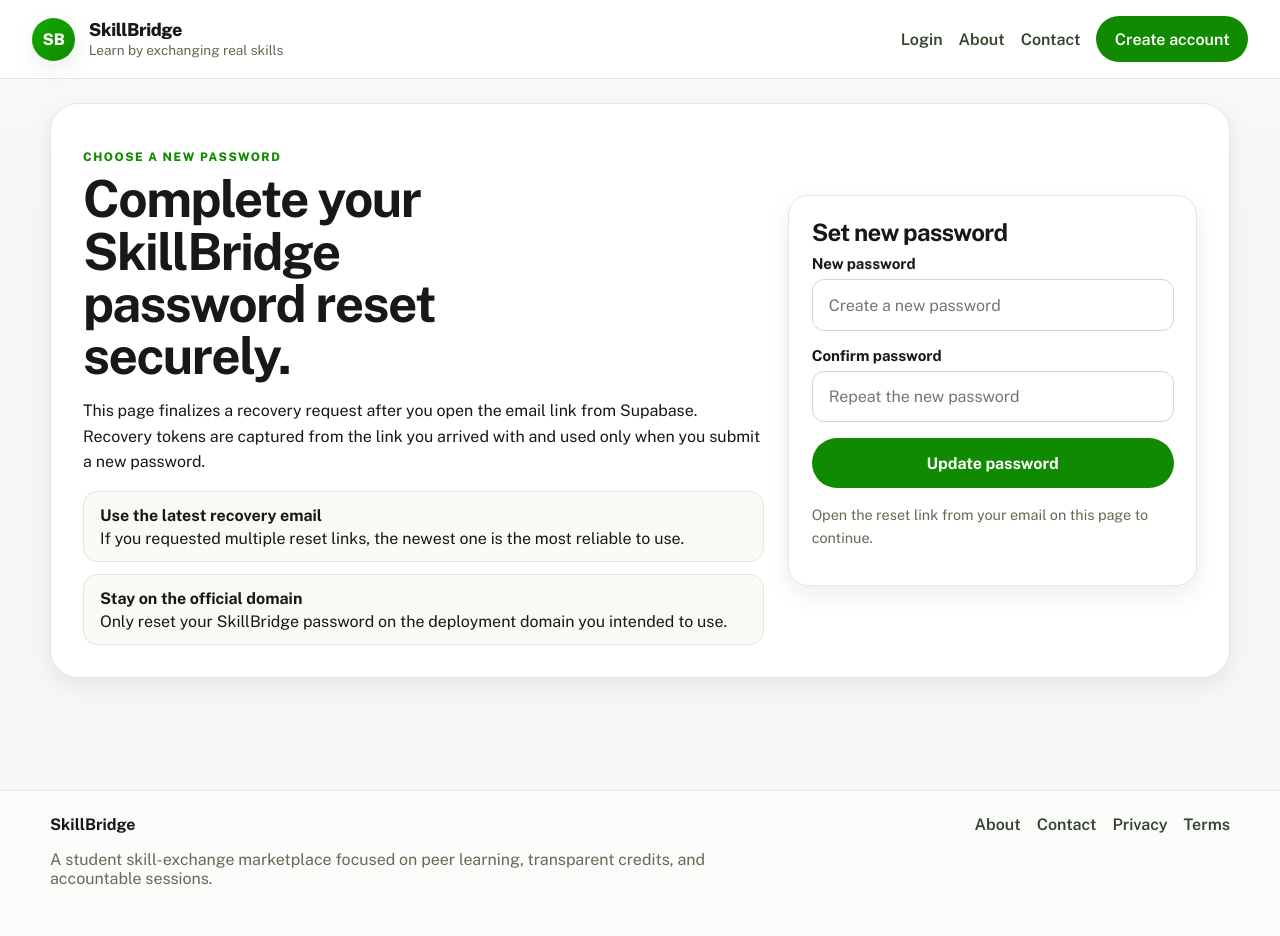
After one commit to Finn-tech-art/Skill-bridge, a Flask app: page /auth/reset-password in a window 1280 px wide. The commit adds this page. Run offline with Flask 3, Linux system fonts and the light colour scheme.

Commit message:
implement a password recovery protocol

```diff
--- a/app/auth.py
+++ b/app/auth.py
@@ -73,6 +73,10 @@ def store_supabase_session_tokens(auth_session, auth_user_id):
     session["sb_access_token"] = auth_session.access_token
     session["sb_refresh_token"] = auth_session.refresh_token
     session["sb_auth_user_id"] = auth_user_id
+
+
+def current_app_base_url():
+    return request.host_url.rstrip("/")
 
 
 @auth_bp.route("/register", methods=["GET", "POST"])
@@ -220,6 +224,71 @@ def login():
     return render_template("auth/login.html")
 
 
+@auth_bp.route("/forgot-password", methods=["GET", "POST"])
+def forgot_password():
+    if current_user.is_authenticated:
+        return redirect(url_for("skills.dashboard"))
+
+    if request.method == "POST":
+        email = (request.form.get("email") or "").strip().lower()
+        if not email:
+            flash("Enter the email address tied to your SkillBridge account.", "danger")
+            return redirect(url_for("auth.forgot_password"))
+
+        auth_client = create_supabase_client()
+        try:
+            auth_client.auth.reset_password_for_email(
+                email,
+                {"redirect_to": f"{current_app_base_url()}{url_for('auth.reset_password')}"},
+            )
+        except Exception as exc:
+            flash(str(exc), "danger")
+            return redirect(url_for("auth.forgot_password"))
+
+        flash("If that email exists, a reset link has been sent. Use the newest email you receive.", "success")
+        return redirect(url_for("auth.login"))
+
+    return render_template("auth/forgot_password.html")
+
+
+@auth_bp.route("/reset-password", methods=["GET", "POST"])
+def reset_password():
+    if request.method == "POST":
+        access_token = request.form.get("access_token")
+        refresh_token = request.form.get("refresh_token")
+        new_password = request.form.get("password")
+        confirm_password = request.form.get("confirm_password")
+
+        if not access_token or not refresh_token:
+            flash("The password reset link is incomplete or expired. Request a new recovery email.", "danger")
+            return redirect(url_for("auth.forgot_password"))
+
+        if not new_password:
+            flash("Enter a new password.", "danger")
+            return redirect(url_for("auth.reset_password"))
+
+        if new_password != confirm_password:
+            flash("The password confirmation does not match.", "danger")
+            return redirect(url_for("auth.reset_password"))
+
+        auth_client = create_supabase_client()
+        try:
+            auth_client.auth.set_session(access_token, refresh_token)
+            auth_client.auth.update_user({"password": new_password})
+            auth_client.auth.sign_out()
+        except Exception as exc:
+            flash(str(exc), "danger")
+            return redirect(url_for("auth.forgot_password"))
+
+        session.pop("sb_access_token", None)
+        session.pop("sb_refresh_token", None)
+        session.pop("sb_auth_user_id", None)
+        flash("Your password has been updated. You can now log in with the new password.", "success")
+        return redirect(url_for("auth.login"))
+
+    return render_template("auth/reset_password.html")
+
+
 @auth_bp.route("/logout")
 @login_required
 def logout():
--- a/app/static/js/main.js
+++ b/app/static/js/main.js
@@ -21,6 +21,33 @@ function syncDirectSwapFields() {
     });
 }
 
+function syncResetPasswordTokens() {
+    const form = document.querySelector("[data-reset-password-form]");
+    if (!form) {
+        return;
+    }
+
+    const params = new URLSearchParams(window.location.hash.replace(/^#/, ""));
+    const accessToken = params.get("access_token");
+    const refreshToken = params.get("refresh_token");
+    const status = document.querySelector("[data-reset-password-status]");
+
+    if (accessToken && refreshToken) {
+        form.querySelector('input[name="access_token"]').value = accessToken;
+        form.querySelector('input[name="refresh_token"]').value = refreshToken;
+        if (status) {
+            status.textContent = "Recovery link verified. You can now set a new password.";
+        }
+        window.history.replaceState({}, document.title, window.location.pathname);
+        return;
+    }
+
+    if (status) {
+        status.textContent = "Open the reset link from your email on this page to continue.";
+    }
+}
+
 document.addEventListener("DOMContentLoaded", () => {
     syncDirectSwapFields();
+    syncResetPasswordTokens();
 });
--- a/app/templates/about.html
+++ b/app/templates/about.html
@@ -6,6 +6,9 @@
         <p class="eyebrow">About SkillBridge</p>
         <h1>A peer-learning marketplace for student communities.</h1>
         <p>SkillBridge is a web platform designed to help university students teach, learn, and exchange practical skills in a more structured way than ad hoc chats, informal study groups, or one-off word-of-mouth arrangements.</p>
+        <div class="hero-media">
+            <img src="https://images.unsplash.com/photo-1529390079861-591de354faf5?auto=format&fit=crop&w=1200&q=80" alt="Students collaborating in a bright library space">
+        </div>
     </div>
     <div class="landing-panel">
         <div class="metric-tile">
--- a/app/templates/auth/register.html
+++ b/app/templates/auth/register.html
@@ -7,6 +7,9 @@
         <p class="eyebrow">Create your SkillBridge account</p>
         <h1>Join a student marketplace for practical peer learning.</h1>
         <p>Create an account to publish skills, discover learning partners, and participate in direct-swap or time-credit sessions with a transparent confirmation flow.</p>
+        <div class="hero-media">
+            <img src="https://images.unsplash.com/photo-1516321318423-f06f85e504b3?auto=format&fit=crop&w=1200&q=80" alt="Students learning together in a collaborative workspace">
+        </div>
         <div class="trust-list">
             <div class="trust-item">
                 <strong>What happens after signup</strong>
--- /dev/null
+++ b/app/templates/auth/reset_password.html
@@ -0,0 +1,39 @@
+{% extends "layouts/base.html" %}
+
+{% block content %}
+<section class="hero-card auth-shell">
+    <div class="hero-copy">
+        <p class="eyebrow">Choose a new password</p>
+        <h1>Complete your SkillBridge password reset securely.</h1>
+        <p>This page finalizes a recovery request after you open the email link from Supabase. Recovery tokens are captured from the link you arrived with and used only when you submit a new password.</p>
+        <div class="trust-list">
+            <div class="trust-item">
+                <strong>Use the latest recovery email</strong>
+                <span>If you requested multiple reset links, the newest one is the most reliable to use.</span>
+            </div>
+            <div class="trust-item">
+                <strong>Stay on the official domain</strong>
+                <span>Only reset your SkillBridge password on the deployment domain you intended to use.</span>
+            </div>
+        </div>
+    </div>
+
+    <div class="content-card auth-card">
+        <h2>Set new password</h2>
+        <form class="stack-form" method="POST" data-reset-password-form>
+            <input type="hidden" name="access_token">
+            <input type="hidden" name="refresh_token">
+            <label>
+                <span>New password</span>
+                <input name="password" type="password" placeholder="Create a new password" required>
+            </label>
+            <label>
+                <span>Confirm password</span>
+                <input name="confirm_password" type="password" placeholder="Repeat the new password" required>
+            </label>
+            <button class="btn" type="submit">Update password</button>
+        </form>
+        <p class="auth-meta" data-reset-password-status>Waiting for recovery tokens from the email link.</p>
+    </div>
+</section>
+{% endblock %}
```
Also changed, not shown: app/static/css/main.css (+42 -0 lines), app/templates/auth/forgot_password.html (added, +26 -0 lines), app/templates/auth/login.html (+7 -1 lines), app/templates/home.html (+12 -0 lines).
